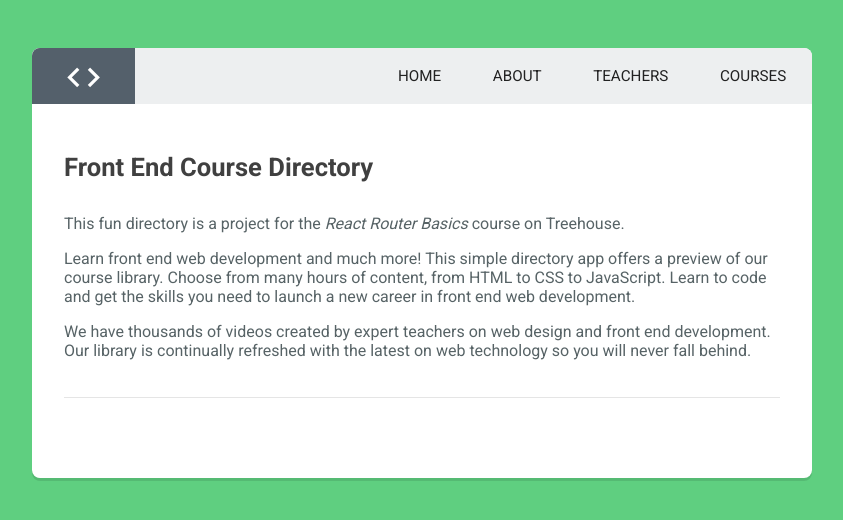
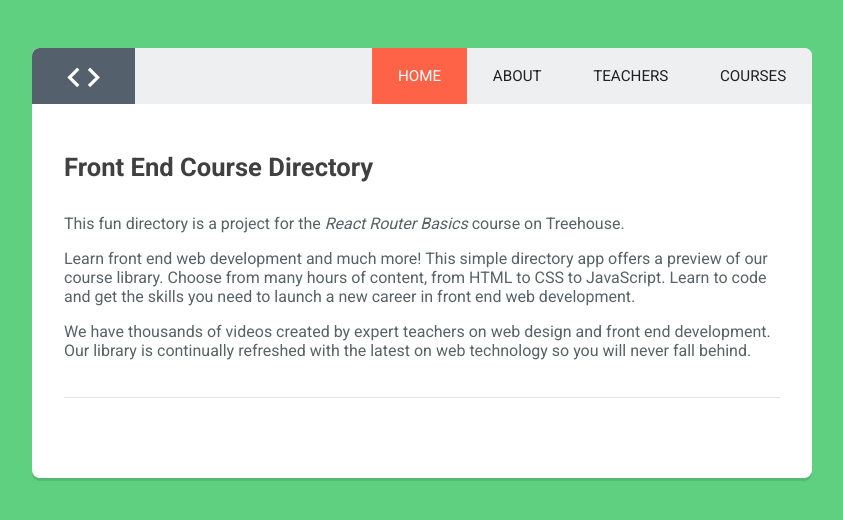
Before and after one commit to Coding-Gymnasium/react-router-4, a React (Create React App) app in the folder course-directory/: page / in a window 1280 px wide. Shown: the top 520 px of the page, without its empty margins (218-1061 px from the left). Built offline with nearby package versions, Linux system fonts and the light colour scheme.

Commit message:
Add nav link and styling active links

```diff
--- a/course-directory/src/components/Header.js
+++ b/course-directory/src/components/Header.js
@@ -1,13 +1,14 @@
 import React from 'react';
+import { NavLink } from 'react-router-dom';
 
 const Header = () => (
   <header>
     <span className="icn-logo"><i className="material-icons">code</i></span>
     <ul className="main-nav">
-      <li><a href="#">Home</a></li>
-      <li><a href="#">About</a></li>
-      <li><a href="#">Teachers</a></li>
-      <li><a href="#">Courses</a></li>
+      <li><NavLink exact to="/" activeStyle={{ background: 'tomato' }} >Home</NavLink></li>
+      <li><NavLink to="about" activeClassName="someClassName">About</NavLink></li>
+      <li><NavLink to="teachers">Teachers</NavLink></li>
+      <li><NavLink to="courses">Courses</NavLink></li>
     </ul>
   </header>
 );
```
